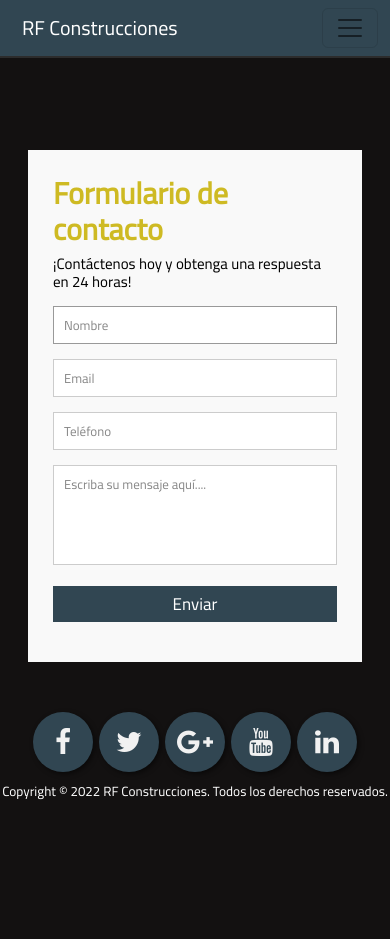
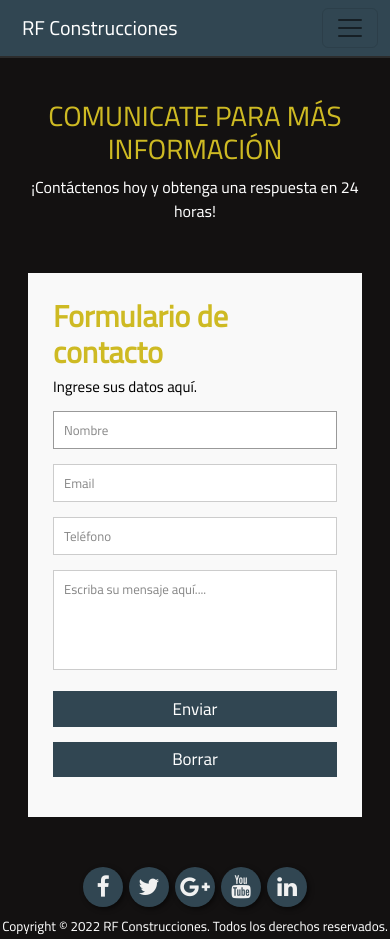
Before and after one commit to FranciscoJesusRodriguez/RF-Construcciones, a website: page pages/contacto.html in a window 390 px wide. Before the commit the page ends 844 px from the top, so only its background shows below. Drawn offline with nearby package versions, Linux system fonts and the light colour scheme.

Commit message:
Correciones p/entrega final

```diff
--- a/pages/contacto.html
+++ b/pages/contacto.html
@@ -36,7 +36,7 @@
                             <a class="nav-link" href="obras.html">Obras</a>
                         </li>
                         <li class="nav-item">
-                            <a class="nav-link" href="#">Contacto</a>
+                            <a class="nav-link active" href="#">Contacto</a>
                         </li>
                     </ul>
                 </div>
@@ -44,10 +44,14 @@
         </nav>
     </header>
     <main>
+        <div class="container__encabezado--index">
+            <h1>COMUNICATE PARA MÁS INFORMACIÓN</h1>
+            <p>¡Contáctenos hoy y obtenga una respuesta en 24 horas!</p>
+        </div>
         <div class="container">
             <form id="contact" action="" method="post">
                 <h3>Formulario de contacto</h3>
-                <h4 style="color:black">¡Contáctenos hoy y obtenga una respuesta en 24 horas!</h4>
+                <h4 style="color:black">Ingrese sus datos aquí.</h4>
                 <fieldset>
                     <input placeholder="Nombre" type="text" tabindex="1" required autofocus>
                 </fieldset>
@@ -63,10 +67,13 @@
                 <fieldset>
                     <button name="submit" type="submit" id="contact-submit" data-submit="...Sending">Enviar</button>
                 </fieldset>
+                <fieldset>
+                    <button name="reset" type="reset">Borrar</button>
+                </fieldset>
             </form>
         </div>
     </main>
-    <footer class="footer__grid">
+    <footer>
         <section class="buttons">
             <a href="#" class="fa fa-facebook" target="_blank"></a>
             <a href="#" class="fa fa-twitter" target="_blank"></a>
--- a/scss/_mediaqueries.scss
+++ b/scss/_mediaqueries.scss
@@ -108,10 +108,10 @@
 		display: flex;
 		justify-content: center ;
 		a {
-			font-size: 28px;
-			width: 50px;
-			height: 50px;
-			line-height: 50px;
+			font-size: 25px !important;
+			width: 55px !important;
+			height: 55px !important;
+			line-height: 55px !important;
 		}
 	}
 	.container__servicios {
@@ -163,15 +163,11 @@
 		justify-content:flex-start;
 	}
 	.buttons {
-		min-width: 300px;
-		display: flex;
-		margin-left: 5px;
-        margin-right: 5px;
 		a {
-			font-size: 28px;
-			width: 50px;
-			height: 50px;
-			line-height: 50px;
+			font-size: 23px !important;
+			width: 40px !important;
+			height: 40px !important;
+			line-height: 40px !important;
 		}
 	}
 	.container__servicios {
--- a/scss/styles.scss
+++ b/scss/styles.scss
@@ -28,6 +28,7 @@ body {
 	font-size: $BodyFontSize;
 	min-height: 100%;
 }
+
 html {
 	height: 100%;
 }
@@ -35,6 +36,7 @@ footer {
     text-align: center;
 	margin-top: 40px;
 }
+
 .carousel-caption{
 	background: rgb(0, 0, 0);
     background: rgba(0, 0, 0, 0.5);
@@ -161,7 +163,10 @@ footer {
 
 }
 
+
+
 /* ...... BOTONES REDES SOCIALES ...... */
+
 .buttons {
     display: flex;
     justify-content: center ;
@@ -203,7 +208,10 @@ footer {
 	transform: scale(1.2);
 }
 
+
+
 /* ...... FORMULARIO DE CONTACTO ......*/
+
 .container {
 	max-width:400px;
 	width:100%;
@@ -281,6 +289,26 @@ fieldset {
 
 #contact button[type="submit"]:active { box-shadow:inset 0 1px 3px rgba(0, 0, 0, 0.5); }
 
+#contact button[type="reset"] {
+	cursor:pointer;
+	width:100%;
+	border:none;
+	background: $HeaderColor;
+	color:#FFF;
+	margin:0 0 5px;
+	padding:5px;
+	font-size:17px;
+}
+
+#contact button[type="reset"]:hover {
+	background: $NavH1Color;
+	-webkit-transition:background 0.3s ease-in-out;
+	-moz-transition:background 0.3s ease-in-out;
+	transition:background-color 0.3s ease-in-out;
+}
+
+#contact button[type="reset"]:active { box-shadow:inset 0 1px 3px rgba(0, 0, 0, 0.5); }
+
 #contact input:focus, #contact textarea:focus {
 	outline:0;
 	border:1px solid #999;
```
Also changed, not shown: index.html (+1 -1 lines), pages/alquiler.html (+1 -1 lines), pages/obras.html (+1 -1 lines), pages/servicios.html (+1 -1 lines), css/styles.css, scss/_nav.scss (line endings or trailing spaces).
